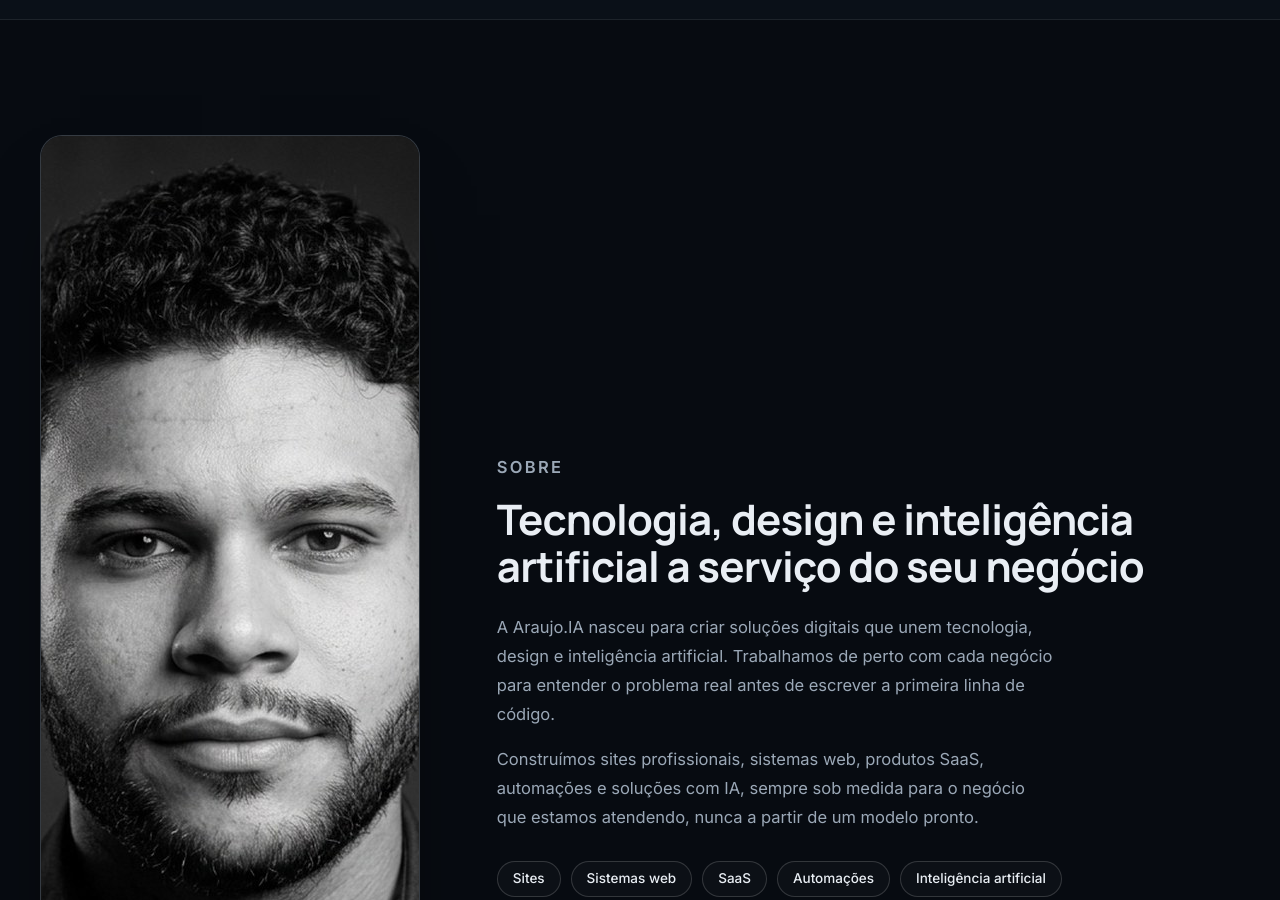
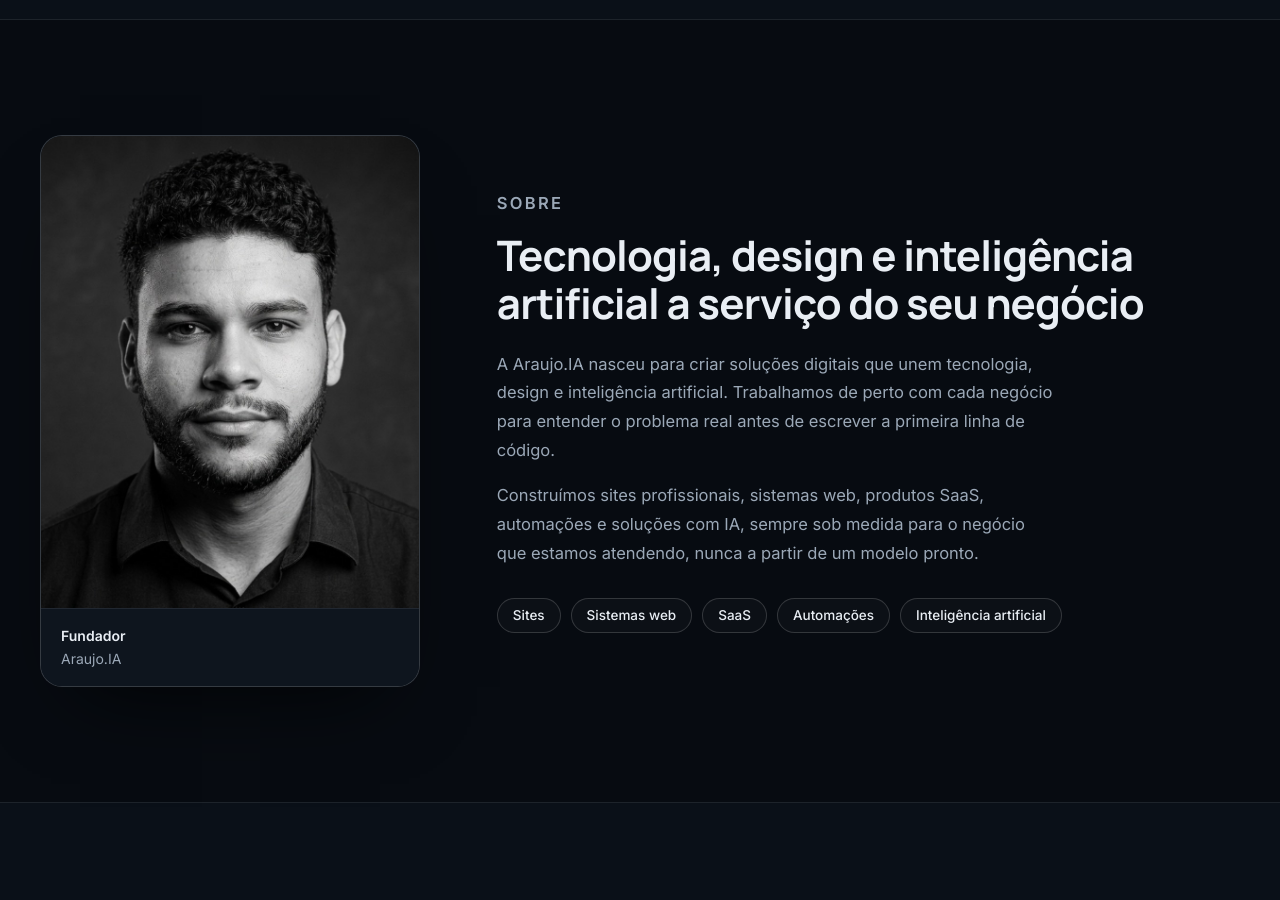
Before and after one commit to marcielfreitasaraujo-dotcom/araujoia-site, a website: page index.html in a window 1280 px wide. Shown: the part 3200-4100 px from the top of the page. Drawn offline with Linux system fonts and the light colour scheme; no server answers.

Commit message:
Fix stretched founder portrait and hero logo caused by img height attributes
Co-Authored-By: Claude Sonnet 5.5 <noreply@anthropic.com>

```diff
--- a/index.html
+++ b/index.html
@@ -64,7 +64,7 @@
   h1,h2,h3,h4{ font-family:'Manrope','Inter',system-ui,sans-serif; margin:0; color:var(--text); }
   p{ margin:0; }
   ul{ margin:0; padding:0; list-style:none; }
-  img{ max-width:100%; display:block; }
+  img{ max-width:100%; height:auto; display:block; }
   a{ color:inherit; }
   ::selection{ background:var(--accent); color:var(--accent-ink); }
   :focus-visible{ outline:2px solid var(--accent); outline-offset:3px; border-radius:6px; }
@@ -237,7 +237,7 @@
   /* ---------- about ---------- */
   .about{ display:grid; grid-template-columns:minmax(0,380px) minmax(0,1fr); gap:clamp(36px,6vw,88px); align-items:center; }
   .portrait{ border-radius:22px; overflow:hidden; border:1px solid var(--line-strong); box-shadow:0 40px 80px -40px rgba(0,0,0,.85); background:var(--surface); }
-  .portrait img{ width:100%; aspect-ratio:4/5; object-fit:cover; }
+  .portrait img{ width:100%; height:auto; aspect-ratio:4/5; object-fit:cover; object-position:center 25%; }
   .portrait figcaption{ padding:16px 20px; border-top:1px solid var(--line); background:var(--surface); font-size:14px; color:var(--muted); }
   .portrait figcaption strong{ color:var(--text); font-weight:600; display:block; }
   .about h2{ font-size:clamp(28px,3.5vw,42px); font-weight:700; line-height:1.14; letter-spacing:-.02em; margin:14px 0 22px; }
```
